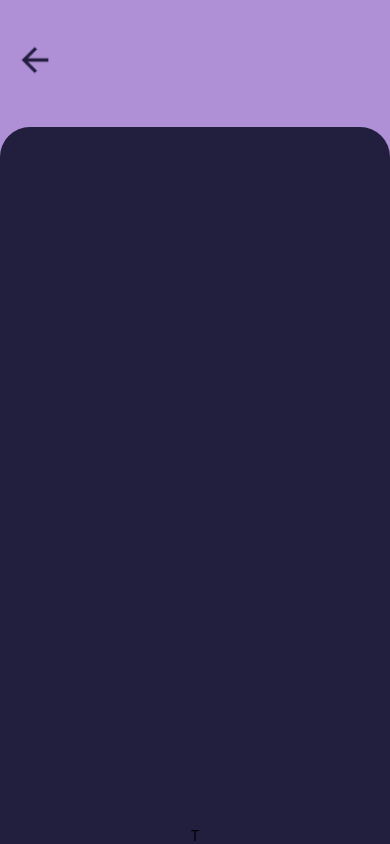
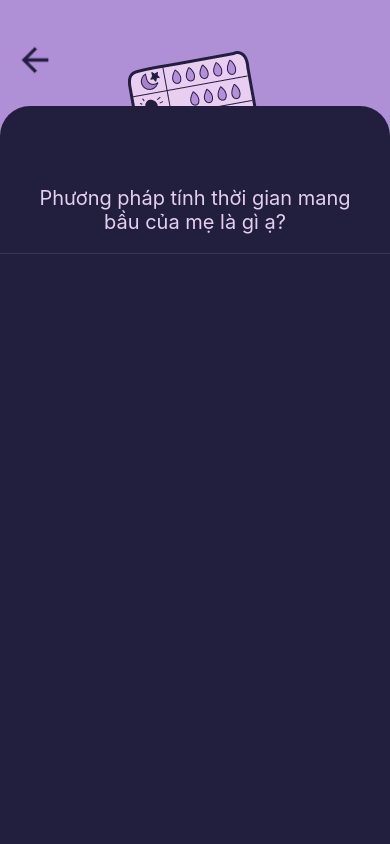
Before and after one commit to TalJa1/MamaMate, a React Native app: screen /Question2 in a window 390 px wide. Built offline with nearby package versions, Linux system fonts and the light colour scheme.

Commit message:
add service helper and reuse layout for Question Page

```diff
--- a/components/QuestionPageLayout.tsx
+++ b/components/QuestionPageLayout.tsx
@@ -10,11 +10,17 @@ import {
 import React from 'react';
 import {useNavigation} from '@react-navigation/native';
 import {NativeStackNavigationProp} from '@react-navigation/native-stack';
+import {getImageSource} from '../services/imageHelper';
 
 // eslint-disable-next-line @typescript-eslint/no-unused-vars
 const {width, height} = Dimensions.get('window');
 
-const QuestionPageLayout = () => {
+interface RenderLayout {
+  image: string;
+  title: string;
+}
+
+const QuestionPageLayout: React.FC<RenderLayout> = ({image, title}) => {
   const navigation = useNavigation<NativeStackNavigationProp<any>>();
 
   return (
@@ -29,10 +35,13 @@ const QuestionPageLayout = () => {
             source={require('../assets/Icons/backIcon.png')}
           />
         </TouchableOpacity>
+        <View style={styles.titleImgContainer}>
+          <Image source={getImageSource(image)} />
+        </View>
       </View>
       <View style={styles.lowerview}>
         <View style={styles.bottomGrp}>
-          <Text>T</Text>
+          <Text style={styles.titleTxt}>{title}</Text>
         </View>
       </View>
     </View>
@@ -48,15 +57,12 @@ const styles = StyleSheet.create({
   upperview: {
     position: 'relative',
     alignItems: 'flex-start',
-    flex: 0.3,
-    marginLeft: 20,
+    flex: 0.25,
     top: 40,
   },
-
   lowerview: {
-    flex: 1.7,
+    flex: 1.75,
     alignItems: 'center',
-    justifyContent: 'flex-end',
     backgroundColor: '#221E3D',
     borderTopLeftRadius: 30,
     borderTopRightRadius: 30,
@@ -64,10 +70,31 @@ const styles = StyleSheet.create({
   },
   bottomGrp: {
     alignItems: 'center',
+    marginTop: 70,
   },
   backBtn: {
     width: 30,
     height: 40,
+    marginLeft: 20,
+  },
+  titleImgContainer: {
+    width: width,
+    justifyContent: 'center',
+    alignItems: 'center',
+    zIndex: 1,
+    position: 'relative',
+    bottom: 30,
+  },
+  titleTxt: {
+    width: width,
+    fontSize: 20,
+    color: '#E5CFEF',
+    textAlign: 'center',
+    paddingTop: 10,
+    paddingBottom: 19,
+    paddingHorizontal: 30,
+    borderBottomWidth: 1,
+    borderBottomColor: '#3E3C62C4',
   },
 });
 
--- a/pages/Question2Page.tsx
+++ b/pages/Question2Page.tsx
@@ -3,7 +3,12 @@ import React from 'react';
 import QuestionPageLayout from '../components/QuestionPageLayout';
 
 const Question2Page = () => {
-  return <QuestionPageLayout />;
+  return (
+    <QuestionPageLayout
+      image="pregnancyTimetable"
+      title="Phương pháp tính thời gian mang bầu của mẹ là gì ạ?"
+    />
+  );
 };
 
 export default Question2Page;
--- /dev/null
+++ b/services/imageHelper.ts
@@ -0,0 +1,11 @@
+/* eslint-disable prettier/prettier */
+export const getImageSource = (imageName: string) => {
+  switch (imageName) {
+    case 'pillow':
+      return require('../assets/questionsAssets/pillow.png');
+    case 'sanitaryNapkin':
+      return require('../assets/questionsAssets/sanitaryNapkin.png');
+    default:
+      return require('../assets/questionsAssets/pregnancyTimetable.png');
+  }
+};
```
